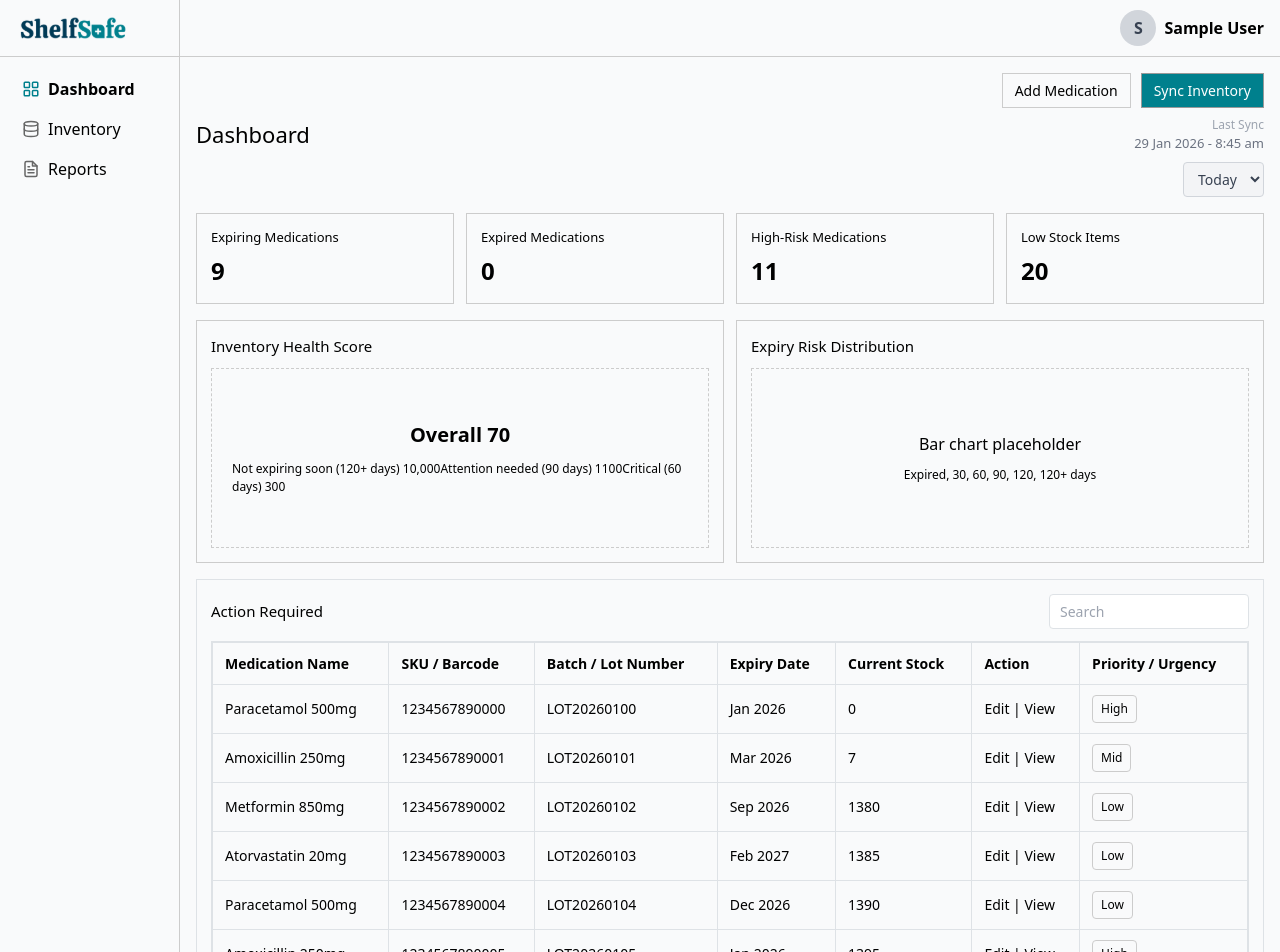
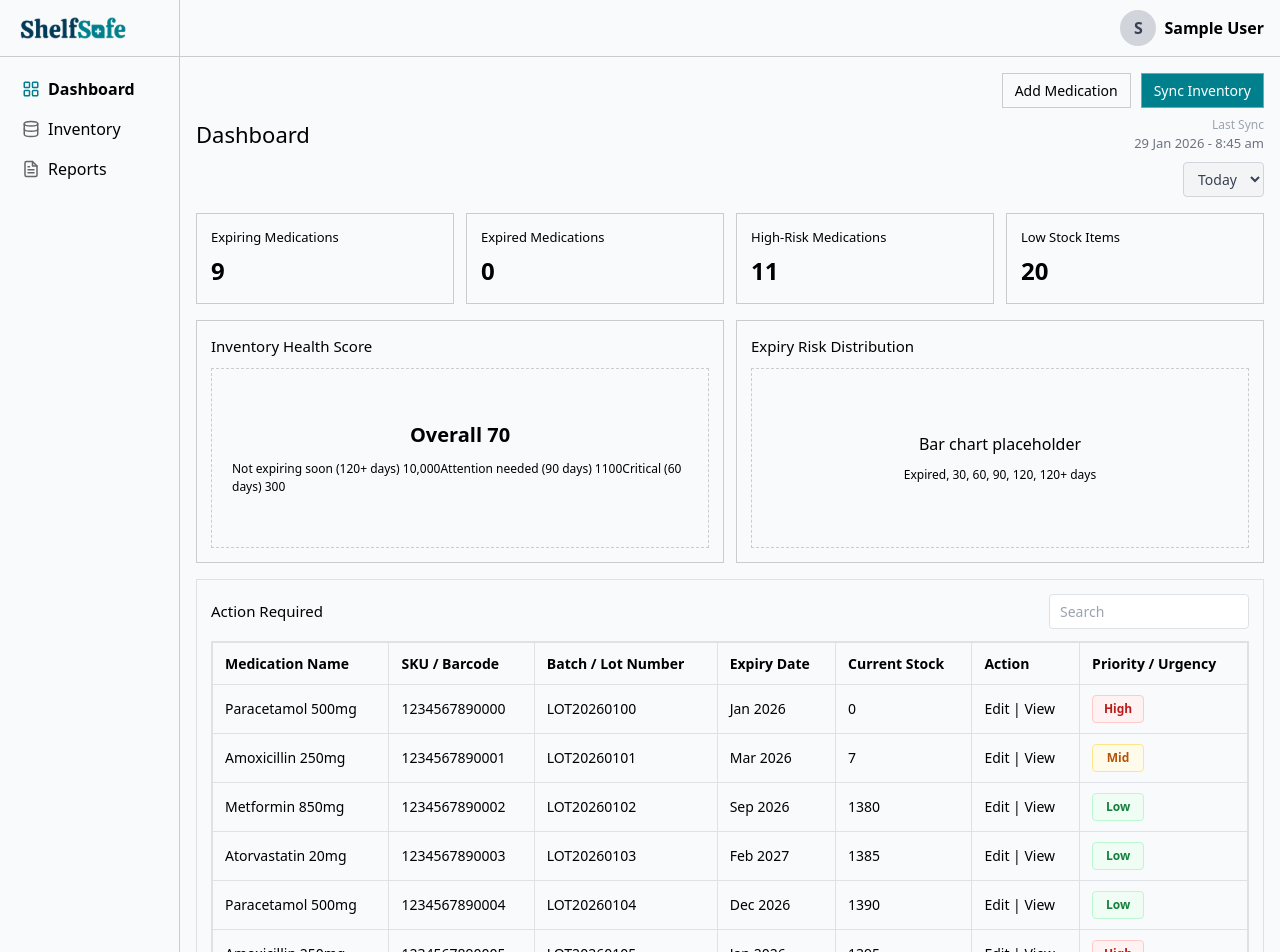
Before and after one commit to Shelf-Safe/Shelf-Safe, a React (Vite) app in the folder frontend/: page /dashboard in a window 1280 px wide. Shown: the top 952 px of the page. Built offline with nearby package versions, Linux system fonts and the light colour scheme; no server answers; sample sign-in values are in the browser's storage.

Commit message:
SHELFSAFE-105 Add Colours according to risk

```diff
--- a/frontend/src/pages/Dashboard.jsx
+++ b/frontend/src/pages/Dashboard.jsx
@@ -111,7 +111,9 @@ export const Dashboard = () => {
                 </tr>
               </thead>
               <tbody>
-                {filtered.map((m) => (
+                {filtered.map((m) => {
+                  const priority = getPriority(m).toLowerCase();
+                  return (
                   <tr key={m.id}>
                     <td>{m.medicationName}</td>
                     <td>{m.sku}</td>
@@ -124,12 +126,13 @@ export const Dashboard = () => {
                       <Link to={`/inventory/${m.id}`} className="dash-act-link">View</Link>
                     </td>
                     <td>
-                      <span className={`dash-priority dash-priority-${getPriority(m).toLowerCase()}`}>
+                      <span className={`dash-priority dash-priority-${priority}`}>
                         {getPriority(m)}
                       </span>
                     </td>
                   </tr>
-                ))}
+                  );
+                })}
               </tbody>
             </table>
           </div>
--- a/frontend/src/styles/Dashboard.css
+++ b/frontend/src/styles/Dashboard.css
@@ -389,11 +389,33 @@
 
 .dash-priority {
     display: inline-block;
+    min-width: 52px;
     padding: 4px 8px;
     font-size: 12px;
     border-radius: 4px;
-    border: 1px solid #ccc
+    font-weight: 600;
+    text-align: center;
+    box-sizing: border-box
 }
+
+.dash-priority-high {
+    background: #fef2f2;
+    color: #b91c1c;
+    border: 1px solid #fecaca
+}
+
+.dash-priority-mid {
+    background: #fffbeb;
+    color: #b45309;
+    border: 1px solid #fde68a
+}
+
+.dash-priority-low {
+    background: #f0fdf4;
+    color: #15803d;
+    border: 1px solid #bbf7d0
+}
+
 
 @media (max-width:900px) {
     .dash-cards {
```
